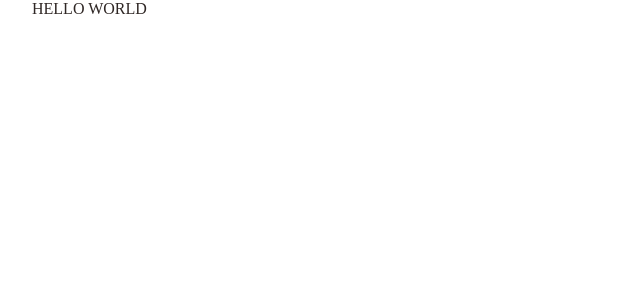
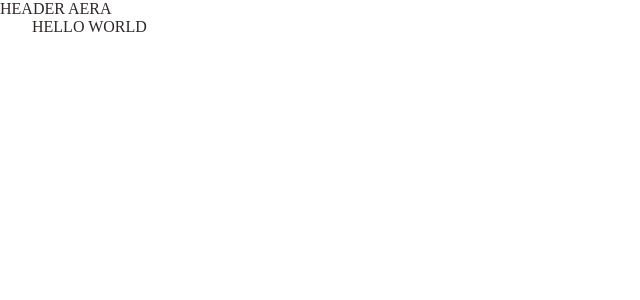
Before and after one commit to tomo-daidai/negi-admin-page, a Next.js app: page / in a window 1280 px wide. Shown: the top 300 px of the page, without its empty margins (0-640 px from the left). Built offline with nearby package versions, Linux system fonts and the light colour scheme.

Commit message:
add components directory

```diff
--- /dev/null
+++ b/components/Header.tsx
@@ -0,0 +1,9 @@
+const Header = () => {
+  return (
+    <header>
+      HEADER AERA
+    </header>
+  )
+}
+
+export default Header
--- /dev/null
+++ b/components/index.ts
@@ -0,0 +1 @@
+export { default as Header } from './Header'
--- a/pages/index.tsx
+++ b/pages/index.tsx
@@ -1,12 +1,17 @@
 import Head from 'next/head'
 import Image from 'next/image'
 import styles from '../styles/Home.module.css'
+import { Fragment } from 'react'
+import { Header } from '../components'
 
 const Home = () => {
   return (
-    <div className={styles.container}>
-      HELLO WORLD
-    </div>
+    <Fragment>
+      <Header />
+      <div className={styles.container}>
+        HELLO WORLD
+      </div>
+    </Fragment>
   )
 
 
```
